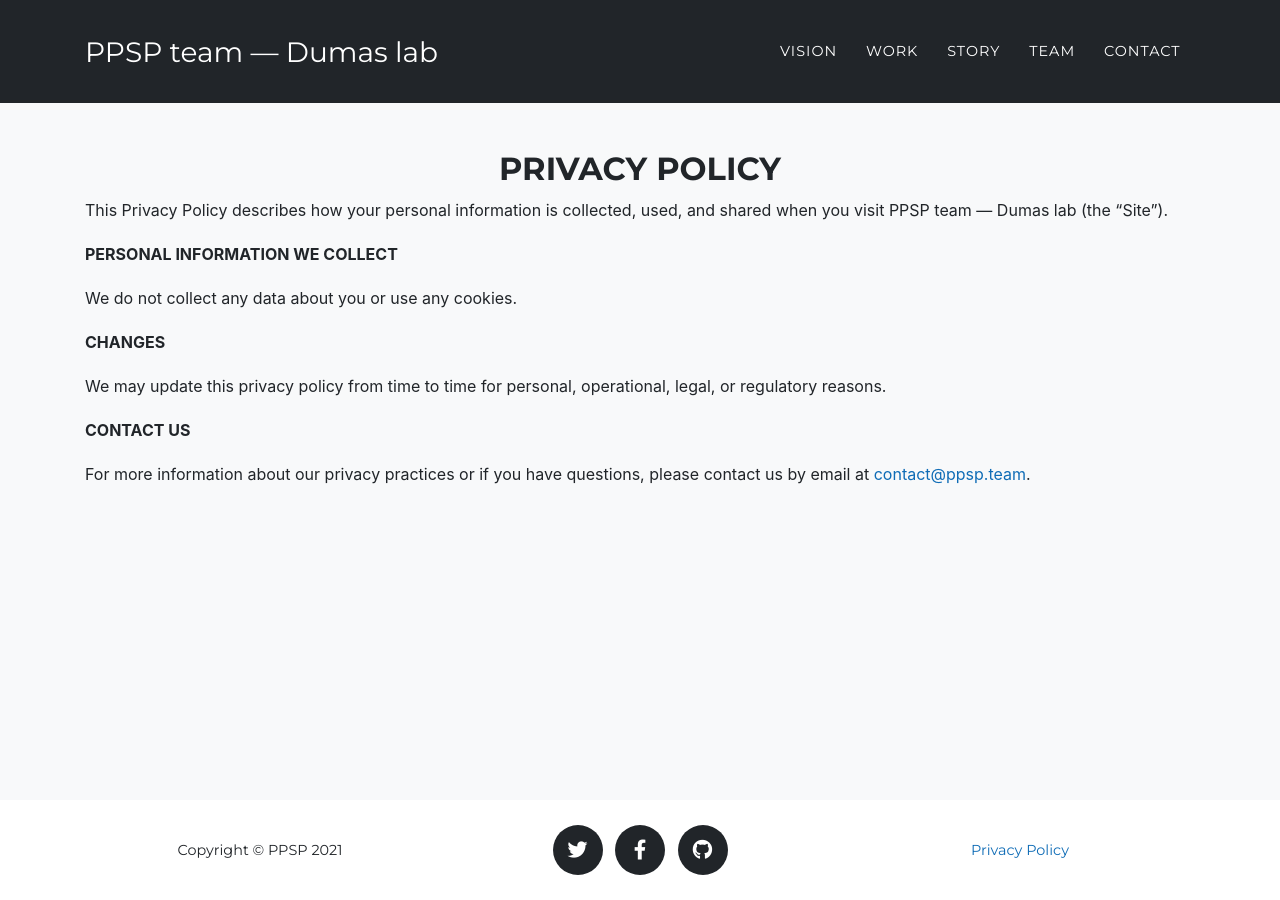
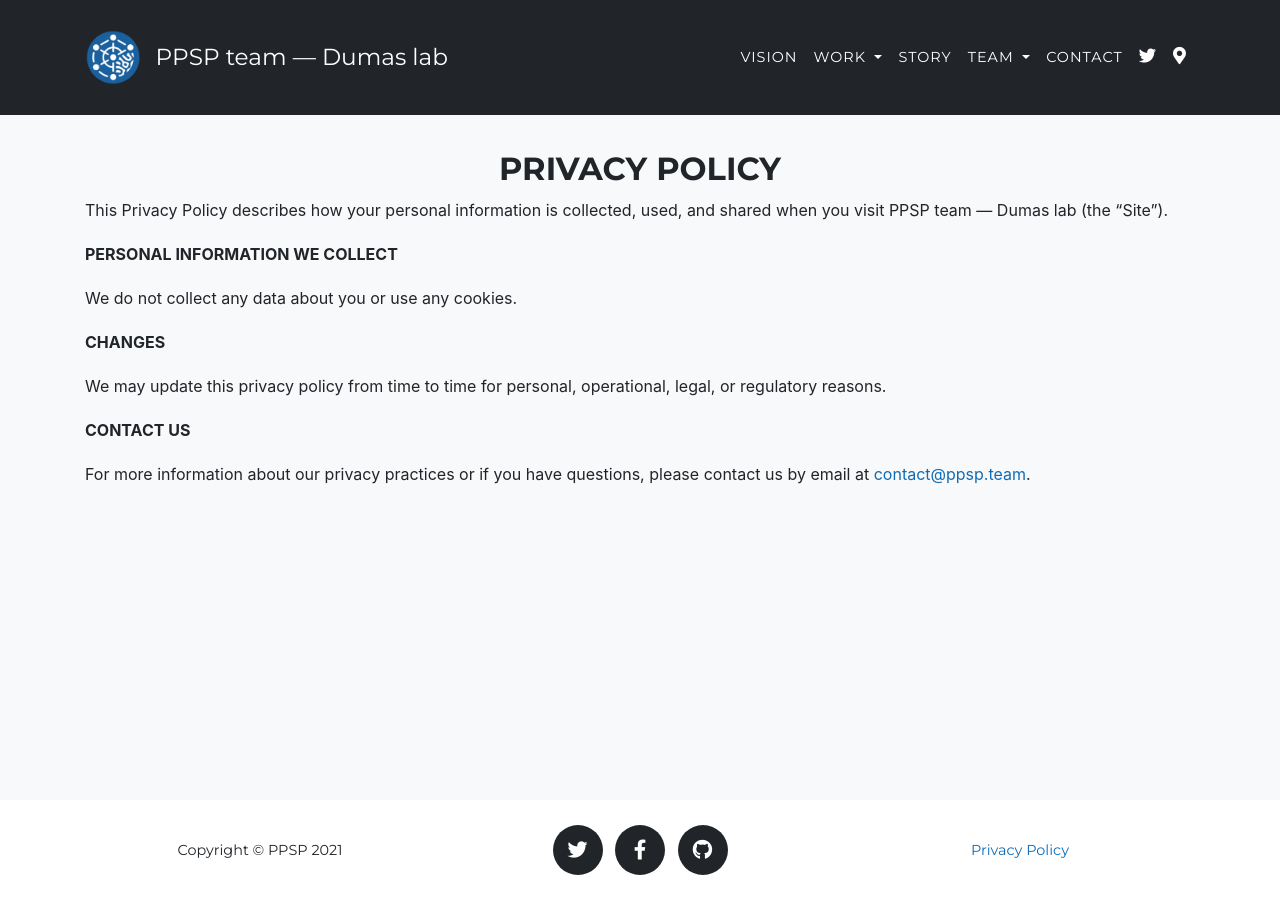
Before and after one commit to raviriley/agency-jekyll-theme, a Jekyll site: the page built from legal.md, in a window 1280 px wide. Built offline with Jekyll 4.4.1, drawn with Linux system fonts in a browser that asks for light colours; some web fonts are replaced; comment, search, counter and statistics services are not loaded.

Commit message:
Add twitter&location links to navbar

```diff
--- a/_includes/nav.html
+++ b/_includes/nav.html
@@ -2,30 +2,85 @@
 <nav class="navbar navbar-expand-lg navbar-dark fixed-top" id="mainNav" style="background-color:#212529">
   <div class="container">
     <a class="navbar-brand js-scroll-trigger" href="{{ site.baseurl }}">
+      <div class="logo">
+        <img class="logo"  src="./favicon-blue.png"/>
+      </div>
       {%- if site.logo -%}
+        <div>
           <img height="{{ site.logo.height | default: 52 }}" src="{{ site.logo.path }}"/>
+        </div>
       {%- else -%}
-            {{ site.title }}
+        <div class="col-sm" style="margin: auto;">
+          <span class="text-break">{{ site.title }}</span>
+        </div>
       {%- endif -%}
     </a>
+    <div class="col" style="text-align: end;">
     <button class="navbar-toggler navbar-toggler-right" type="button" data-toggle="collapse" data-target="#navbarResponsive" aria-controls="navbarResponsive" aria-expanded="false" aria-label="Toggle navigation">
-        Menu
-        <i class="fas fa-bars"></i>
+      <i class="fas fa-bars"></i> MEnu
     </button>
+    </div>
     <div class="collapse navbar-collapse" id="navbarResponsive">
       <ul class="navbar-nav text-uppercase ml-auto">
         {%- for link in site.data.navigation.nav -%}
+          {%- if link.url -%}
             <li class="nav-item">
-		  {%- if link.url -%}
               <a class="nav-link js-scroll-trigger" href="{{ link.url }}">{{ link.title }}</a>
-		  {%- else if link.section -%}
+            </li>
+          {%- elsif link.section -%}
+            {% if link.title == "Team" or link.title == "Work" %}
+              {% if link.title == "Team"  %}
+                <li class="nav-item dropdown">
+                  <a class="nav-link dropdown-toggle" href="#" id="navbarDropdown" role="button" data-toggle="dropdown" aria-haspopup="true" aria-expanded="false">
+                  Team
+                  </a>
+                  <div class="dropdown-menu" aria-labelledby="navbarDropdown">
+                    <a class="dropdown-item" href="./#{{ link.section }}">PPSP team</a>
+                    <a class="dropdown-item" href="./collaborators">PPSP collaborators</a>
+                    <!-- <div class="dropdown-divider"></div> -->
+                    <!-- <a class="dropdown-item" href="#">Something else here</a> -->
+                  </div>
+                </li>
+                {%- else -%}
+                <li class="nav-item dropdown">
+                  <a class="nav-link dropdown-toggle" href="#" id="navbarDropdown" role="button" data-toggle="dropdown" aria-haspopup="true" aria-expanded="false">
+                  Work
+                  </a>
+                  <div class="dropdown-menu" aria-labelledby="navbarDropdown">
+                    <a class="dropdown-item" href="./#{{ link.section }}">Highlights</a>
+                    <a class="dropdown-item" href="./publications">All papers</a>
+                    <!-- <div class="dropdown-divider"></div> -->
+                    <!-- <a class="dropdown-item" href="#">Something else here</a> -->
+                  </div>
+                </li>
+              {%- endif -%}
+            {%- else -%}
+              <li class="nav-item">
                 <a class="nav-link js-scroll-trigger" href=".{{ site.baseurl }}/#{{ link.section }}">{{ link.title }}</a>
+              </li>
+            {%- endif -%}
           {%- else -%}
+            <li class="nav-item">
               <a class="nav-link js-scroll-trigger" href="#">{{ link.title }}</a>
+            </li>
           {%- endif -%}
+        {% endfor %}
+        <div class="twitter-location-box">
+          <li class="nav-item twitter">
+          <a class="nav-link js-scroll-trigger" target="_blank" href="https://twitter.com/ppsp_team">
+            <i class="fab fa-twitter" style="font-size: 1.2em;"></i>
+            <!-- <img src="../img/icons/twitter_white@2x.png" alt="PPSP twitter" style="height: 34px; padding-left: 0;"> -->
+            <div class="twitter"></div>
+            </a>
           </li>
-		{% endfor %}
+          <li class="nav-item location">
+            <a class="nav-link js-scroll-trigger" target="_blank" href="https://goo.gl/maps/7E8Upxotto9NGyXdA">
+              <i class="fas fa-map-marker-alt" style="font-size: 1.2em;"></i>
+                <!-- <img src="../img/icons/location_white@2x.png" alt="PPSP twitter" style="height: 40px; padding-left: 0; ;"> -->
+              <div class="location"></div>
+            </a>
           </li>
+        </div>
       </ul>
     </div>
   </div>
--- a/_sass/components/_navbar.scss
+++ b/_sass/components/_navbar.scss
@@ -1,6 +1,31 @@
 // Styling for the navbar
 #mainNav {
+  .twitter-location-box{
+    display: inline-flex;
+  }
   background-color: $gray-900;
+  @media(max-width:398px){
+    .twitter{
+      // position: fixed;
+      left: 70px;
+      top: 358px;
+    }
+
+    li{
+      margin: 0 10px;
+    }
+  }
+
+  @media(max-width:991px){
+    .twitter, .location{
+      margin-right: 30px;
+    }
+    li{
+      margin: 0
+    }
+  }
+
+
   .navbar-toggler {
     font-size: 12px;
     right: 0;
@@ -21,12 +46,19 @@
       color: darken($primary, 10%);
     }
   }
-  .navbar-nav {
+  .logo{
+    height:1.6em;
+  }
+  li{
+        width: fit-content;
+        line-height: 2.4em;
+      }
+      .navbar-nav {
     .nav-item {
       .nav-link {
+        max-width: fit-content;
         font-size: 90%;
         font-weight: 400;
-        padding: 0.75em 0;
         letter-spacing: 1px;
         color: white;
         @include heading-font;
@@ -36,10 +68,20 @@
         }
       }
     }
-  }
+
+}
+
+
 }
 @media(min-width:992px) {
   #mainNav {
+    .twitter-location-box{
+      display: inline-flex;
+    }
+    .logo{
+      height:55px;
+      // top: 43px;
+  }
     padding-top: 25px;
     padding-bottom: 25px;
     -webkit-transition: padding-top 0.3s, padding-bottom 0.3s;
@@ -48,7 +90,7 @@
     border: none;
     background-color: transparent;
     .navbar-brand {
-      font-size: 1.75em;
+      font-size: 1.45em;
       -webkit-transition: all 0.3s;
       -moz-transition: all 0.3s;
       transition: all 0.3s;
@@ -56,7 +98,7 @@
     .navbar-nav {
       .nav-item {
         .nav-link {
-          padding: 1.1em 1em !important;
+          // margin: 0.8em 1em !important;
         }
       }
     }
@@ -66,8 +108,16 @@
       background-color: $gray-900;
       .navbar-brand {
         font-size: 1.25em;
-        padding: 12px 0;
+        padding: 20px 0 10 0;
+      }
+      .logo{
+        height:30px;
+        margin-right: 10px;
       }
     }
   }
+  li{
+    margin: auto;
+
+  }
 }
--- a/_sass/layout/_publications.scss
+++ b/_sass/layout/_publications.scss
@@ -70,9 +70,7 @@ span.input-group-text{
 .navbar-brand.js-scroll-trigger{
     display: inline-flex;
   }
-  .logo{
-    margin: auto 10px;
-  }
+
 .no-search-result{
   display: none;
 }
```
Also changed, not shown: favicon-blue.png (added), favicon-transparent.png (added). Lines whose indentation alone changed are shown as unchanged.
